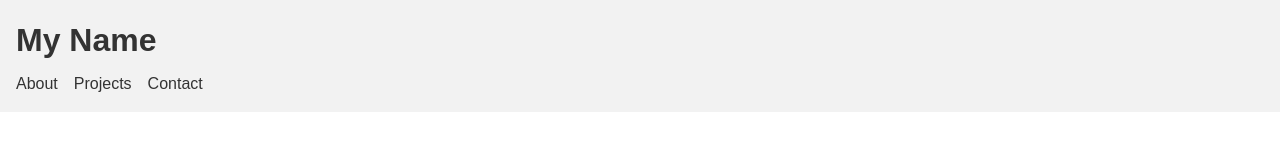
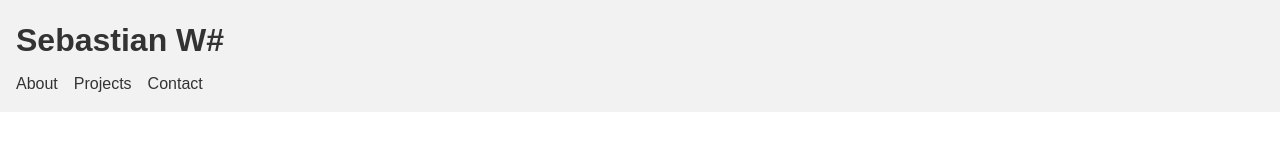
Before and after one commit to ebassti/ebassti.github.io, a plain HTML site: page index.html in a window 1280 px wide. Shown: the top 150 px of the page. Drawn offline with Linux system fonts and the light colour scheme.

Commit message:
Update index.html

```diff
--- a/index.html
+++ b/index.html
@@ -8,7 +8,7 @@
   </head>
   <body>
     <header>
-      <h1>My Name</h1>
+      <h1>Sebastian W#</h1>
       <nav>
         <ul>
           <li><a href="#about">About</a></li>
```
